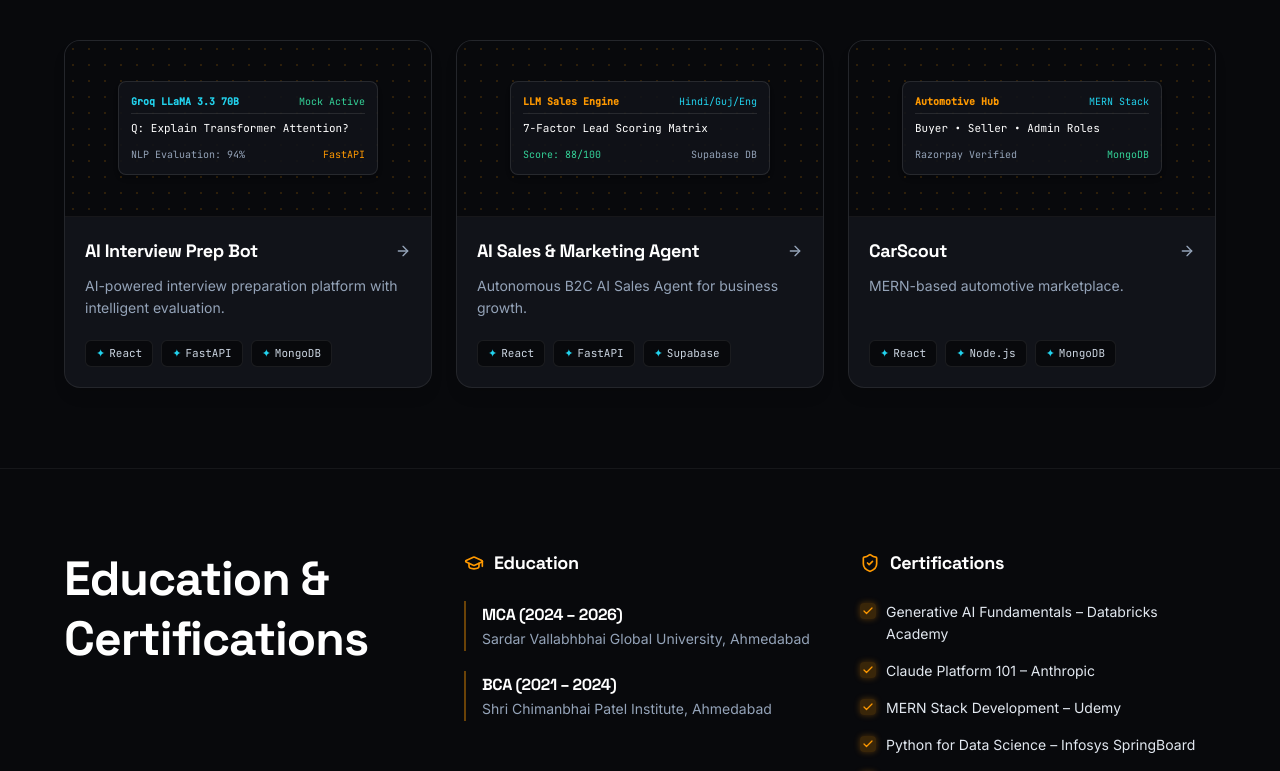
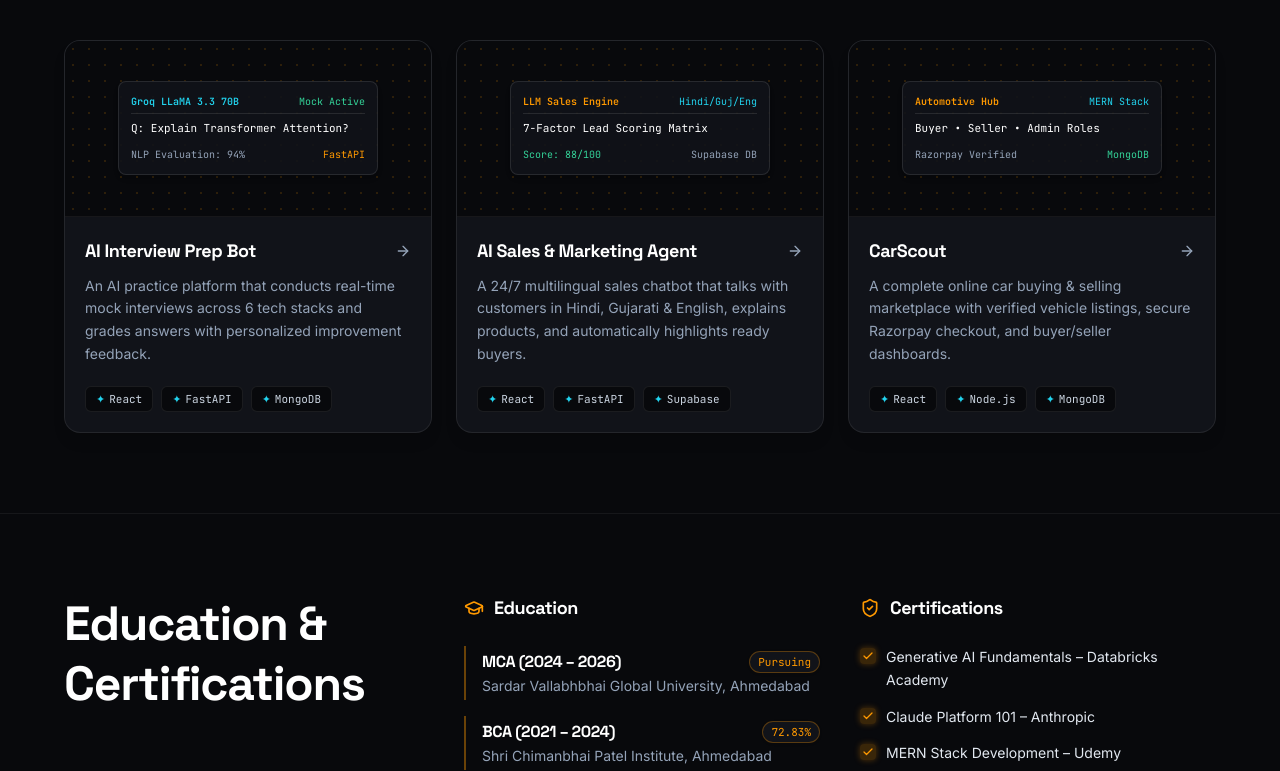
Before and after one commit to Chavda-Jay/Jay-Portfolio, a Next.js app: page / in a window 1280 px wide. Shown: the part 2008-2779 px from the top of the page. Built offline with nearby package versions, Linux system fonts and the light colour scheme; no server answers.

Commit message:
feat: add 12th and 10th education, keep single resume CTA, refine typography and simplify 3 resume projects

```diff
--- a/app/globals.css
+++ b/app/globals.css
@@ -57,7 +57,8 @@ body {
 /* Typography Utility Classes */
 .font-heading {
   font-family: var(--font-space-grotesk), system-ui, -apple-system, sans-serif;
-  letter-spacing: -0.02em;
+  letter-spacing: -0.025em;
+  font-feature-settings: "cv02", "cv03", "cv04", "cv11";
 }
 
 .font-sans {
--- a/app/layout.tsx
+++ b/app/layout.tsx
@@ -6,21 +6,21 @@ import "./globals.css";
 const spaceGrotesk = Space_Grotesk({
   variable: "--font-space-grotesk",
   subsets: ["latin"],
-  weight: ["500", "600", "700"],
+  weight: ["400", "500", "600", "700"],
   display: "swap",
 });
 
 const inter = Inter({
   variable: "--font-inter",
   subsets: ["latin"],
-  weight: ["400", "500", "600"],
+  weight: ["400", "500", "600", "700"],
   display: "swap",
 });
 
 const jetbrainsMono = JetBrains_Mono({
   variable: "--font-jetbrains-mono",
   subsets: ["latin"],
-  weight: ["400", "500"],
+  weight: ["400", "500", "600"],
   display: "swap",
 });
 
--- a/components/sections/About.tsx
+++ b/components/sections/About.tsx
@@ -29,7 +29,7 @@ export function About() {
             </Reveal>
 
             <Reveal delay={0.18}>
-              <h2 className="text-3xl sm:text-4xl md:text-5xl font-heading font-extrabold text-white tracking-tight">
+              <h2 className="text-3xl sm:text-4xl md:text-5xl font-heading font-bold text-white tracking-tight">
                 Who I Am
               </h2>
             </Reveal>
--- a/components/sections/ContactSection.tsx
+++ b/components/sections/ContactSection.tsx
@@ -99,7 +99,7 @@ export function ContactSection() {
             </Reveal>
 
             <Reveal delay={0.18}>
-              <h2 className="text-3xl sm:text-4xl md:text-5xl font-heading font-extrabold text-white tracking-tight leading-tight">
+              <h2 className="text-3xl sm:text-4xl md:text-5xl font-heading font-bold text-white tracking-tight leading-tight">
                 Have an Idea?
                 <br />
                 Let&apos;s <span className="text-[#FF9900]">Build</span> Something <span className="text-[#FF9900]">Intelligent</span>.
--- a/components/sections/Education.tsx
+++ b/components/sections/Education.tsx
@@ -9,10 +9,22 @@ const EDUCATION_ITEMS = [
   {
     degree: "MCA (2024 – 2026)",
     institution: "Sardar Vallabhbhai Global University, Ahmedabad",
+    score: "Pursuing",
   },
   {
     degree: "BCA (2021 – 2024)",
     institution: "Shri Chimanbhai Patel Institute, Ahmedabad",
+    score: "72.83%",
+  },
+  {
+    degree: "12th - HSC (2021)",
+    institution: "Shree Madhyamik Shala, Viramgam, Ahmedabad",
+    score: "70.86%",
+  },
+  {
+    degree: "10th - SSC (2019)",
+    institution: "Anand Primary School, Viramgam, Ahmedabad",
+    score: "74.67%",
   },
 ];
 
@@ -36,7 +48,7 @@ export function Education() {
           {/* Left Column: Heading */}
           <div className="lg:col-span-4 flex flex-col items-start pr-0 lg:pr-4">
             <Reveal delay={0.1}>
-              <h2 className="text-3xl sm:text-4xl md:text-5xl font-heading font-extrabold text-white tracking-tight leading-tight">
+              <h2 className="text-3xl sm:text-4xl md:text-5xl font-heading font-bold text-white tracking-tight leading-tight">
                 Education &amp;
                 <br />
                 Certifications
@@ -58,13 +70,20 @@ export function Education() {
                 </div>
               </Reveal>
 
-              <div className="space-y-5">
+              <div className="space-y-4">
                 {EDUCATION_ITEMS.map((item, idx) => (
-                  <Reveal key={item.degree} delay={0.2 + idx * 0.08} direction="up">
-                    <div className="border-l-2 border-[#FF9900]/40 pl-4 py-0.5">
-                      <h4 className="font-heading font-bold text-sm sm:text-base text-white">
-                        {item.degree}
-                      </h4>
+                  <Reveal key={item.degree} delay={0.2 + idx * 0.07} direction="up">
+                    <div className="border-l-2 border-[#FF9900]/40 pl-4 py-1 group hover:border-[#FF9900] transition-colors">
+                      <div className="flex items-center justify-between gap-2">
+                        <h4 className="font-heading font-bold text-sm sm:text-base text-white group-hover:text-[#FF9900] transition-colors">
+                          {item.degree}
+                        </h4>
+                        {item.score && (
+                          <span className="text-[11px] font-mono px-2 py-0.5 rounded-full bg-[#111319] text-[#FF9900] border border-[#FF9900]/30 shadow-sm shrink-0">
+                            {item.score}
+                          </span>
+                        )}
+                      </div>
                       <p className="text-xs sm:text-sm text-[#94A3B8] font-sans mt-0.5">
                         {item.institution}
                       </p>
--- a/components/sections/Experience.tsx
+++ b/components/sections/Experience.tsx
@@ -42,7 +42,7 @@ export function Experience() {
           {/* Left Column: Heading & Subtitle */}
           <div className="lg:col-span-4 flex flex-col items-start pr-0 lg:pr-4">
             <Reveal delay={0.1}>
-              <h2 className="text-3xl sm:text-4xl md:text-5xl font-heading font-extrabold text-white tracking-tight leading-tight">
+              <h2 className="text-3xl sm:text-4xl md:text-5xl font-heading font-bold text-white tracking-tight leading-tight">
                 Professional
                 <br />
                 Experience
--- a/components/sections/FeaturedProjects.tsx
+++ b/components/sections/FeaturedProjects.tsx
@@ -20,21 +20,21 @@ const FEATURED_PROJECTS: FeaturedProjectItem[] = [
   {
     slug: "ai-interview-prep-bot",
     title: "AI Interview Prep Bot",
-    description: "AI-powered interview preparation platform with intelligent evaluation.",
+    description: "An AI practice platform that conducts real-time mock interviews across 6 tech stacks and grades answers with personalized improvement feedback.",
     tags: ["React", "FastAPI", "MongoDB"],
     schematicType: "interview",
   },
   {
     slug: "b2c-ai-sales-agent",
     title: "AI Sales & Marketing Agent",
-    description: "Autonomous B2C AI Sales Agent for business growth.",
+    description: "A 24/7 multilingual sales chatbot that talks with customers in Hindi, Gujarati & English, explains products, and automatically highlights ready buyers.",
     tags: ["React", "FastAPI", "Supabase"],
     schematicType: "sales",
   },
   {
     slug: "carscout",
     title: "CarScout",
-    description: "MERN-based automotive marketplace.",
+    description: "A complete online car buying & selling marketplace with verified vehicle listings, secure Razorpay checkout, and buyer/seller dashboards.",
     tags: ["React", "Node.js", "MongoDB"],
     schematicType: "car",
   },
@@ -47,7 +47,7 @@ export function FeaturedProjects() {
         {/* Section Header */}
         <div className="mb-10 text-left">
           <Reveal delay={0.1}>
-            <h2 className="text-3xl sm:text-4xl md:text-5xl font-heading font-extrabold text-white tracking-tight">
+            <h2 className="text-3xl sm:text-4xl md:text-5xl font-heading font-bold text-white tracking-tight">
               Featured Projects
             </h2>
           </Reveal>
--- a/components/sections/Hero.tsx
+++ b/components/sections/Hero.tsx
@@ -42,7 +42,7 @@ export function Hero({ hasResume = false }: HeroProps) {
 
             {/* Main Headline (Exact Mockup Match) */}
             <Reveal delay={0.15}>
-              <h1 className="text-4xl sm:text-5xl md:text-6xl font-heading font-extrabold text-white tracking-tight leading-[1.12]">
+              <h1 className="text-4xl sm:text-5xl md:text-6xl font-heading font-bold text-white tracking-tight leading-[1.12]">
                 Building <span className="text-[#FF9900]">AI</span> That
                 <br />
                 Works in the <span className="text-[#FF9900]">Real World</span>.
--- a/components/sections/Skills.tsx
+++ b/components/sections/Skills.tsx
@@ -74,7 +74,7 @@ export function Skills() {
           {/* Left Column: Heading & Subtitle */}
           <div className="lg:col-span-4 flex flex-col items-start pr-0 lg:pr-4">
             <Reveal delay={0.1}>
-              <h2 className="text-3xl sm:text-4xl md:text-5xl font-heading font-extrabold text-white tracking-tight leading-tight">
+              <h2 className="text-3xl sm:text-4xl md:text-5xl font-heading font-bold text-white tracking-tight leading-tight">
                 Technical
                 <br />
                 Skills
--- a/data/education.ts
+++ b/data/education.ts
@@ -7,7 +7,7 @@ export const educationData: Education[] = [
     institution: "Sardar Vallabhbhai Global University",
     period: "2024 – 2026",
     location: "Ahmedabad, Gujarat",
-    score: "Cumulative Semester Performance",
+    score: "Pursuing",
     scoreDetails: "Sem-1 CGPA: 7.93 | Sem-2: 7.76 | Sem-3: 7.36 | Sem-4: 7.64",
   },
   {
@@ -19,4 +19,22 @@ export const educationData: Education[] = [
     score: "72.83%",
     scoreDetails: "Graduated with 72.83% aggregate",
   },
+  {
+    id: "12th",
+    degree: "Higher Secondary Certificate (12th - HSC)",
+    institution: "Shree Madhyamik Shala",
+    period: "2021",
+    location: "Viramgam, Gujarat",
+    score: "70.86%",
+    scoreDetails: "Percentage: 70.86%",
+  },
+  {
+    id: "10th",
+    degree: "Secondary School Certificate (10th - SSC)",
+    institution: "Anand Primary School",
+    period: "2019",
+    location: "Viramgam, Gujarat",
+    score: "74.67%",
+    scoreDetails: "Percentage: 74.67%",
+  },
 ];
--- a/data/projects.ts
+++ b/data/projects.ts
@@ -2,37 +2,35 @@ import { Project } from "@/types";
 
 export const projectsData: Project[] = [
   {
-    slug: "b2c-ai-sales-agent",
-    name: "AI Sales & Marketing Agent",
+    slug: "ai-interview-prep-bot",
+    name: "AI Interview Prep Bot",
     shortDescription:
-      "Multilingual LLM sales assistant with catalog- and policy-based responses in Hindi, Hinglish, Gujarati, and English, featuring 7-factor lead scoring and automated follow-ups.",
+      "An intelligent mock interview platform that generates real-time technical questions across 6 tech stacks and automatically grades answers with personalized improvement feedback.",
     category: "Generative AI",
     status: "Completed",
     featured: true,
-    // NEEDS JAY'S REVIEW: Derived strictly from project profile data
     problem:
-      "Businesses require continuous, accurate sales assistance across multiple regional languages that strictly follows catalog specifications and company policies, while systematically identifying and prioritizing high-intent customer leads.",
-    // NEEDS JAY'S REVIEW: Derived strictly from project profile data
+      "Job seekers and software developers preparing for technical interviews often lack access to real-time mock interviews with objective, instant evaluation and actionable feedback.",
     solution:
-      "Developed an asynchronous, multilingual LLM-powered sales assistant supporting Hindi, Hinglish, Gujarati, and English. Integrated a 7-factor lead-scoring engine (0–100) for segmentation and automated follow-up workflows.",
-    // NEEDS JAY'S REVIEW: Derived strictly from project profile data
+      "Created an AI-powered interview practice platform powered by Groq LLaMA 3.3 70B. It dynamically generates relevant multiple-choice and conceptual questions, analyzes user answers using Natural Language Processing (NLP), and gives clear, constructive score reports.",
     contribution:
-      "Engineered the asynchronous FastAPI backend with PostgreSQL database and JWT authentication; created prompt engineering pipelines for catalog- and policy-aligned responses; implemented the seven-factor lead scoring algorithm, customer retention automations, and daily report generation.",
+      "Built the full-stack web application using React.js and FastAPI; integrated Groq LLaMA 3.3 70B for fast AI question generation; designed NLP algorithms to grade descriptive answers; implemented secure JWT login and automated email reports via SMTP.",
     features: [
-      "Multilingual conversation support across Hindi, Hinglish, Gujarati, and English",
-      "Catalog- and policy-constrained response generation via prompt engineering",
-      "Seven-factor lead-scoring system (scores 0–100) for intelligent lead prioritization",
-      "Asynchronous backend architecture using FastAPI and PostgreSQL",
-      "Secure JWT-based authentication and session handling",
-      "Automated follow-up workflows, customer retention triggers, and daily reporting",
+      "Dynamic interview practice across 6 popular technology stacks",
+      "Instant question generation (MCQ and descriptive) using Groq LLaMA 3.3 70B",
+      "Smart NLP evaluation engine providing scores and constructive suggestions",
+      "Secure user authentication with JWT tokens",
+      "Automated interview scorecards and reports sent via email",
+      "Organized MongoDB database tracking user progress over time",
     ],
     stack: [
-      "React/Next.js",
+      "React.js",
       "FastAPI",
+      "MongoDB",
+      "Groq LLM",
       "Python",
-      "Supabase",
-      "PostgreSQL",
-      "Groq LLM",
+      "JWT",
+      "NLP",
     ],
     screenshots: [],
     github: undefined,
@@ -40,38 +38,34 @@ export const projectsData: Project[] = [
     order: 1,
   },
   {
-    slug: "ai-interview-prep-bot",
-    name: "AI Interview Prep Bot",
+    slug: "b2c-ai-sales-agent",
+    name: "AI Sales & Marketing Agent",
     shortDescription:
-      "Full-stack interview preparation platform across 6 technology stacks powered by Groq LLaMA 3.3 70B for dynamic question generation and NLP-based answer evaluation.",
+      "A 24/7 multilingual sales chatbot that converses with customers in Hindi, Gujarati, Hinglish, and English, answers product queries, and automatically scores high-intent buyers.",
     category: "Generative AI",
     status: "Completed",
     featured: true,
-    // NEEDS JAY'S REVIEW: Derived strictly from project profile data
     problem:
-      "Aspirants preparing for software engineering roles across diverse technology stacks lack accessible, real-time mock interviews with objective evaluation and granular feedback on technical concepts.",
-    // NEEDS JAY'S REVIEW: Derived strictly from project profile data
+      "Modern businesses lose valuable leads when customer support isn't available 24/7 or when international tools can't understand regional Indian languages like Gujarati, Hindi, and Hinglish.",
     solution:
-      "Built an AI-driven interview preparation platform supporting six distinct technology stacks, utilizing Groq LLaMA 3.3 70B to generate tailored MCQ and descriptive questions with NLP-based response grading and personalized improvement insights.",
-    // NEEDS JAY'S REVIEW: Derived strictly from project profile data
+      "Engineered an asynchronous, multilingual AI sales assistant that strictly follows company policies and product catalogs. It engages customers in their preferred regional language and uses an intelligent 7-factor scoring system to highlight top buying leads.",
     contribution:
-      "Architected the full-stack system with React.js and FastAPI; configured MongoDB Atlas for persistence and SMTP for notifications; built prompt workflows with Groq LLaMA 3.3 70B for structured test generation; implemented NLP evaluation algorithms for descriptive assessment.",
+      "Developed the asynchronous FastAPI backend with PostgreSQL database; designed prompt engineering guardrails so the AI always provides accurate catalog details; created the 7-factor customer lead scoring model and automated follow-up workflows.",
     features: [
-      "Comprehensive interview modules across six major technology stacks",
-      "Dynamic MCQ and in-depth descriptive question generation via Groq LLaMA 3.3 70B",
-      "NLP-based answer evaluation engine providing personalized feedback",
-      "FastAPI backend with secure JWT authentication",
-      "Automated email notifications and reporting via SMTP",
-      "MongoDB Atlas database schema design for assessment tracking",
+      "Natural conversations in 4 languages: Hindi, Gujarati, Hinglish, and English",
+      "Accurate answers grounded strictly in official product catalogs and pricing",
+      "Smart 7-factor lead scoring (0–100) helping sales teams prioritize ready buyers",
+      "High-speed asynchronous backend using FastAPI and PostgreSQL",
+      "Secure session handling with JWT authentication",
+      "Automated follow-up triggers and daily sales summary reports",
     ],
     stack: [
-      "React.js",
+      "React/Next.js",
       "FastAPI",
-      "MongoDB Atlas",
-      "Groq LLM (LLaMA 3.3 70B)",
-      "JWT",
-      "SMTP",
-      "NLP",
+      "Python",
+      "PostgreSQL",
+      "Supabase",
+      "Groq LLM",
     ],
     screenshots: [],
     github: undefined,
@@ -82,26 +76,23 @@ export const projectsData: Project[] = [
     slug: "carscout",
     name: "CarScout",
     shortDescription:
-      "Comprehensive MERN-stack automotive marketplace platform featuring dedicated buyer, seller, and admin modules with role-based JWT auth and Razorpay payments.",
+      "A complete online automotive marketplace where buyers and sellers can browse verified car listings, negotiate, and complete payments securely with role-based dashboards.",
     category: "Full-Stack",
     status: "Completed",
     featured: true,
-    // NEEDS JAY'S REVIEW: Derived strictly from project profile data
     problem:
-      "Vehicle buyers and sellers need a reliable, transparent marketplace platform with dedicated interfaces for vehicle discovery, listing management, payment processing, and administrative moderation.",
-    // NEEDS JAY'S REVIEW: Derived strictly from project profile data
+      "Buying or selling pre-owned vehicles online is often risky and chaotic without verified vehicle information, transparent pricing, secure digital payments, and proper admin moderation.",
     solution:
-      "Constructed a multi-role web platform featuring specialized modules for buyers, sellers, and administrators, backed by robust REST APIs, MongoDB data structures, and verified online transaction workflows.",
-    // NEEDS JAY'S REVIEW: Derived strictly from project profile data
+      "Developed CarScout, a full-stack automotive platform with dedicated web portals for car buyers, sellers, and platform administrators. Built with verified car specifications, search filters, and integrated digital checkout.",
     contribution:
-      "Built modular, responsive React.js interfaces styled with Tailwind CSS; engineered RESTful backend services with Node.js and Express.js; designed MongoDB collections; implemented role-based access control with JWT; integrated Razorpay payment gateway; resolved critical bugs across frontend and backend.",
+      "Built the clean, mobile-responsive user interface with React.js and Tailwind CSS; developed secure RESTful backend APIs with Node.js and Express; modeled the MongoDB vehicle and user schemas; integrated Razorpay for smooth online payments and JWT for role-based security.",
     features: [
-      "Dedicated interfaces and workflows for buyers, sellers, and administrators",
-      "Secure role-based access control and session management using JWT",
-      "Complete payment checkout integration via Razorpay",
-      "Modular, responsive UI architecture built with React.js and Tailwind CSS",
-      "RESTful API endpoints for catalog operations, listing updates, and user management",
-      "MongoDB database modeling for vehicle inventories and transaction records",
+      "Dedicated, user-friendly portals for car buyers, private sellers, and platform admins",
+      "Search, filter, and compare vehicles by brand, year, price range, and specs",
+      "Secure online payment gateway integration powered by Razorpay",
+      "Role-based login and account security using JWT authentication",
+      "Fast REST API architecture with real-time inventory updates",
+      "Clean, modern responsive design that works seamlessly on desktop and mobile",
     ],
     stack: [
       "React.js",
@@ -109,44 +100,12 @@ export const projectsData: Project[] = [
       "Express.js",
       "MongoDB",
       "Tailwind CSS",
-      "JWT",
       "Razorpay",
     ],
     screenshots: [],
     github: undefined,
     liveDemo: undefined,
     order: 3,
-  },
-  // --- Demonstration Placeholders (Trivially removable; marked In Progress) ---
-  {
-    slug: "ml-customer-churn-prediction",
-    name: "Predictive Churn Model",
-    shortDescription:
-      "Details coming soon — Machine learning classification pipeline for customer retention analysis.",
-    category: "Machine Learning",
-    status: "In Progress",
-    featured: false,
-    problem: "Details coming soon.",
-    solution: "Details coming soon.",
-    features: ["Supervised classification pipeline", "Feature engineering & evaluation"],
-    stack: ["Python", "Scikit-Learn", "Pandas", "NumPy"],
-    screenshots: [],
-    order: 4,
-  },
-  {
-    slug: "automated-lead-orchestrator",
-    name: "Automated Lead Orchestrator",
-    shortDescription:
-      "Details coming soon — Event-driven lead dispatch and notification automation workflow.",
-    category: "Automation",
-    status: "In Progress",
-    featured: false,
-    problem: "Details coming soon.",
-    solution: "Details coming soon.",
-    features: ["Automated webhook triggers", "Task queue management"],
-    stack: ["Python", "FastAPI", "PostgreSQL"],
-    screenshots: [],
-    order: 5,
   },
 ];
 
```
Also changed, not shown: components/layout/Navbar.tsx (+2 -13 lines).
